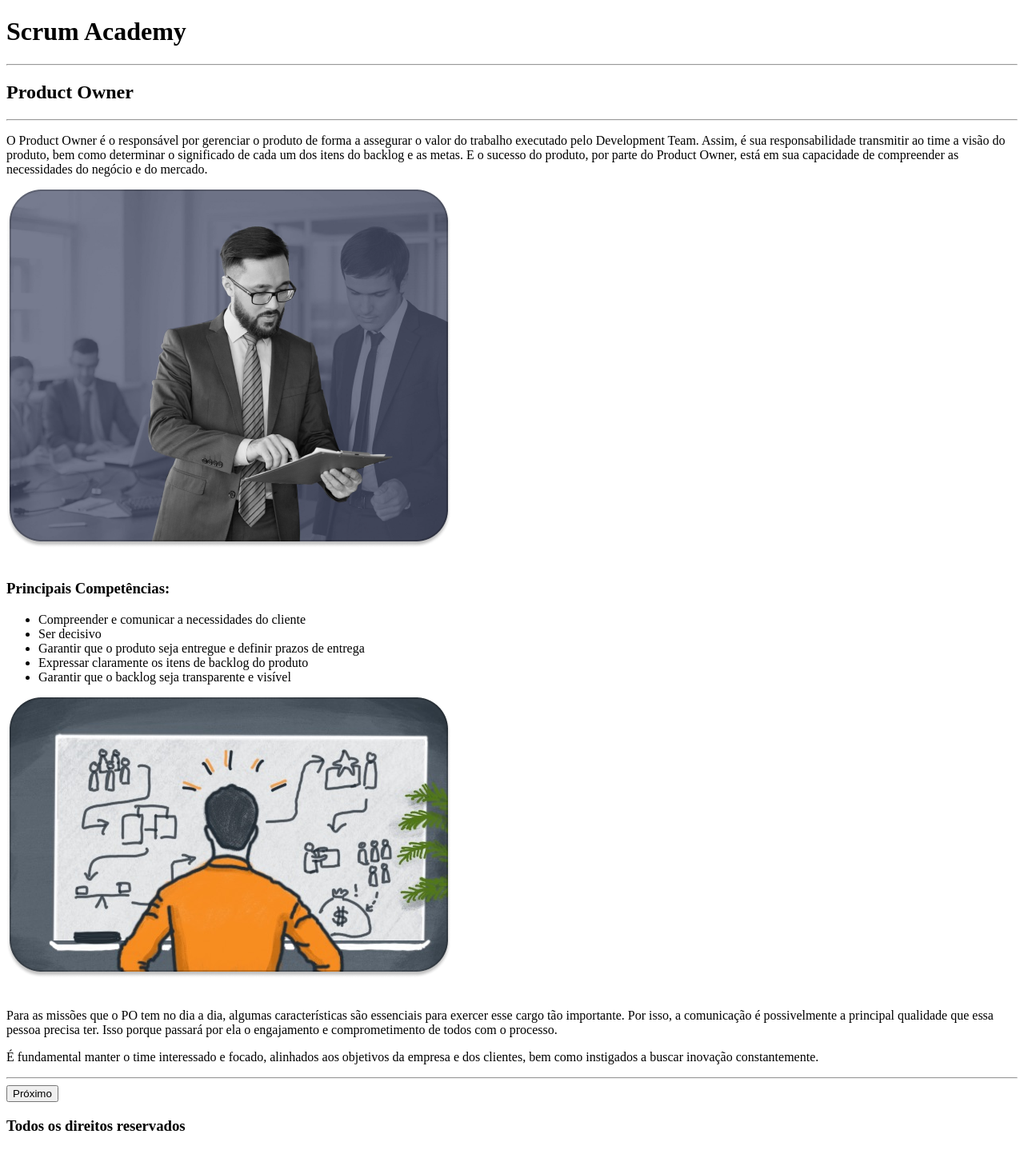
After one commit to BrunoVieira003/ScrumAcademy, a Flask app: page /po in a window 1280 px wide. The commit adds this page. Shown: the whole page at 80% size. Run offline with Flask 2, Linux system fonts and the light colour scheme.

Commit message:
Pagina Po, organização de pastas e sutil mudança no base.html
Além da página P.O, eu coloquei as imagens em uma pasta chamada imagens dentro da pasta static.
Dentro da pasta imagens tem subpastas para cada página com suas respectivas imagens.
Também crie uma pasta css para futuramente colocar os arquivos de estilo nela.
Mudei um pouco o base.html para incluir o botão de próximo e as linhas horizontais em todas as paginas.

```diff
--- a/app.py
+++ b/app.py
@@ -10,4 +10,8 @@ def index():
 def sprint():
     return render_template('sprint.html')
 
+@app.route('/po')
+def po():
+    return render_template('po.html')
+
 app.run(debug=True)
--- a/templates/base.html
+++ b/templates/base.html
@@ -8,8 +8,11 @@
 </head>
 <body>
     <header><h1>Scrum Academy</h1></header>
+    <hr>
     {% block content %}
     {% endblock %}
+    <hr>
+    <button> Próximo </button>
     <footer><h3>Todos os direitos reservados</h3></footer>
 </body>
 </html>
--- /dev/null
+++ b/templates/po.html
@@ -0,0 +1,45 @@
+{% extends "base.html"%}
+{%block content%}
+
+<h2>Product Owner</h2>
+
+<hr>
+
+<div>
+
+     <p>O Product Owner é o responsável por gerenciar o produto de forma a assegurar o valor do trabalho executado pelo Development Team. Assim, é sua responsabilidade transmitir ao time a visão do produto, bem como determinar o significado de cada um dos itens do backlog e as metas. E o sucesso do produto, por parte do Product Owner, está em sua capacidade de compreender as necessidades do negócio e do mercado.</p>
+
+
+    <img src="../static/imagens/po_img/po_img1.png" alt="img1">
+
+</div>
+
+<br>
+
+<div>
+    <h3>Principais Competências:</h3>
+
+    <ul>
+    <li>Compreender e comunicar a necessidades  do cliente</li>
+    <li>Ser decisivo</li>
+    <li>Garantir que o produto seja entregue e definir prazos de entrega</li>
+    <li>Expressar claramente os itens de backlog do produto</li>
+    <li>Garantir que o backlog seja transparente e visível</li>
+    </ul>
+
+    <img src="../static/imagens/po_img/po_img2.png" alt="img2">
+
+</div>
+
+<br>
+
+<div>
+
+    <p>Para as missões que o PO tem no dia a dia, algumas características são essenciais para exercer esse cargo tão importante. Por isso, a comunicação é possivelmente a principal qualidade que essa pessoa precisa ter. Isso porque passará por ela o engajamento e comprometimento de todos com o processo.</p>
+
+    <p>É fundamental manter o time interessado e focado, alinhados aos objetivos da empresa e dos clientes, bem como instigados a buscar inovação constantemente.</p>
+
+</div>
+
+</div>
+{% endblock %}
```
Also changed, not shown: templates/sprint.html (+6 -10 lines), static/imagens/po_img/po_img1.png (added), static/imagens/po_img/po_img2.png (added), static/imagens/sprint_img/sprint_img1.png (renamed from static/Rectangle 116.png), static/imagens/sprint_img/sprint_img2.png (renamed from static/Rectangle 143.png), static/imagens/sprint_img/sprint_img3.png (renamed from static/image 17.png), static/imagens/sprint_img/sprint_img4.png (renamed from static/Rectangle 127.png), static/imagens/sprint_img/sprint_img5.png (renamed from static/Rectangle 115.png).
